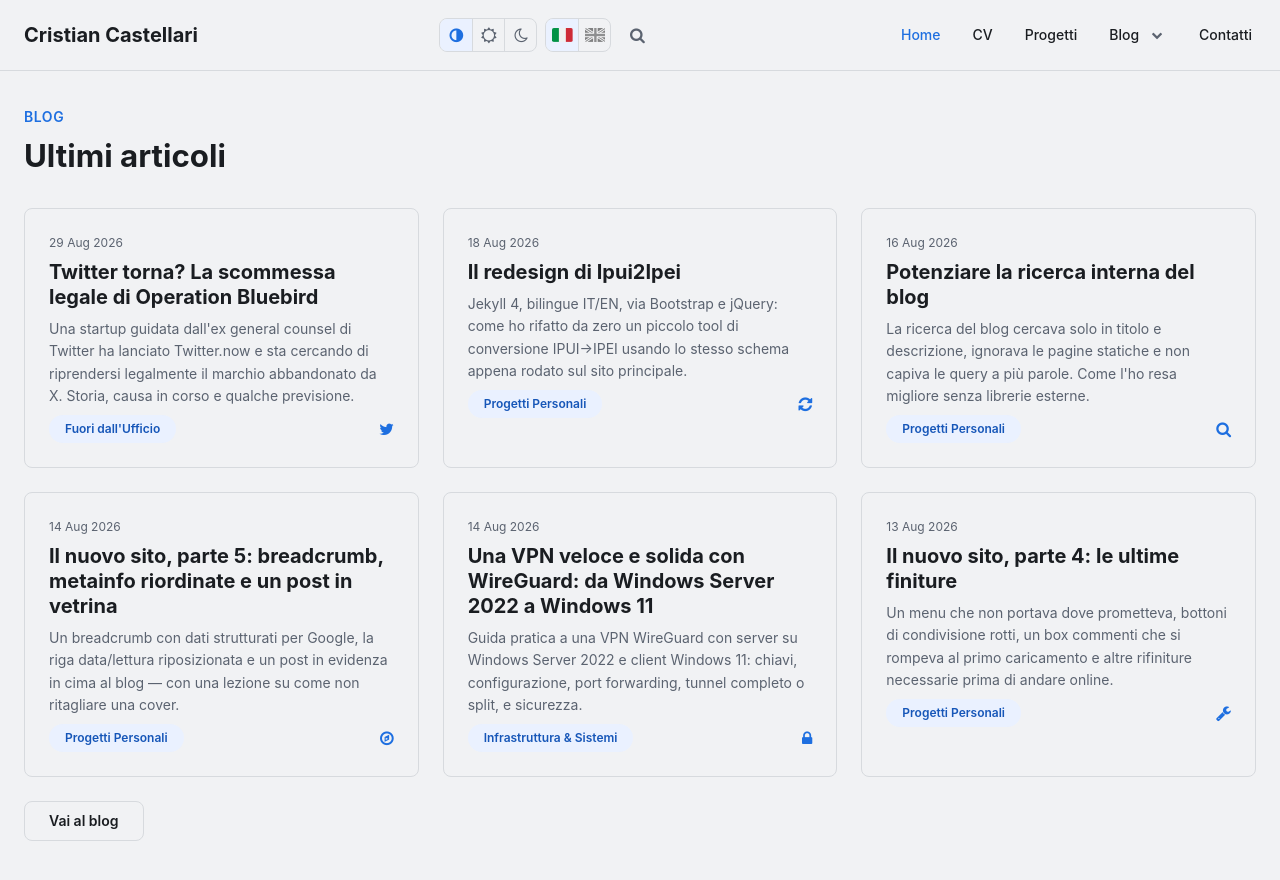
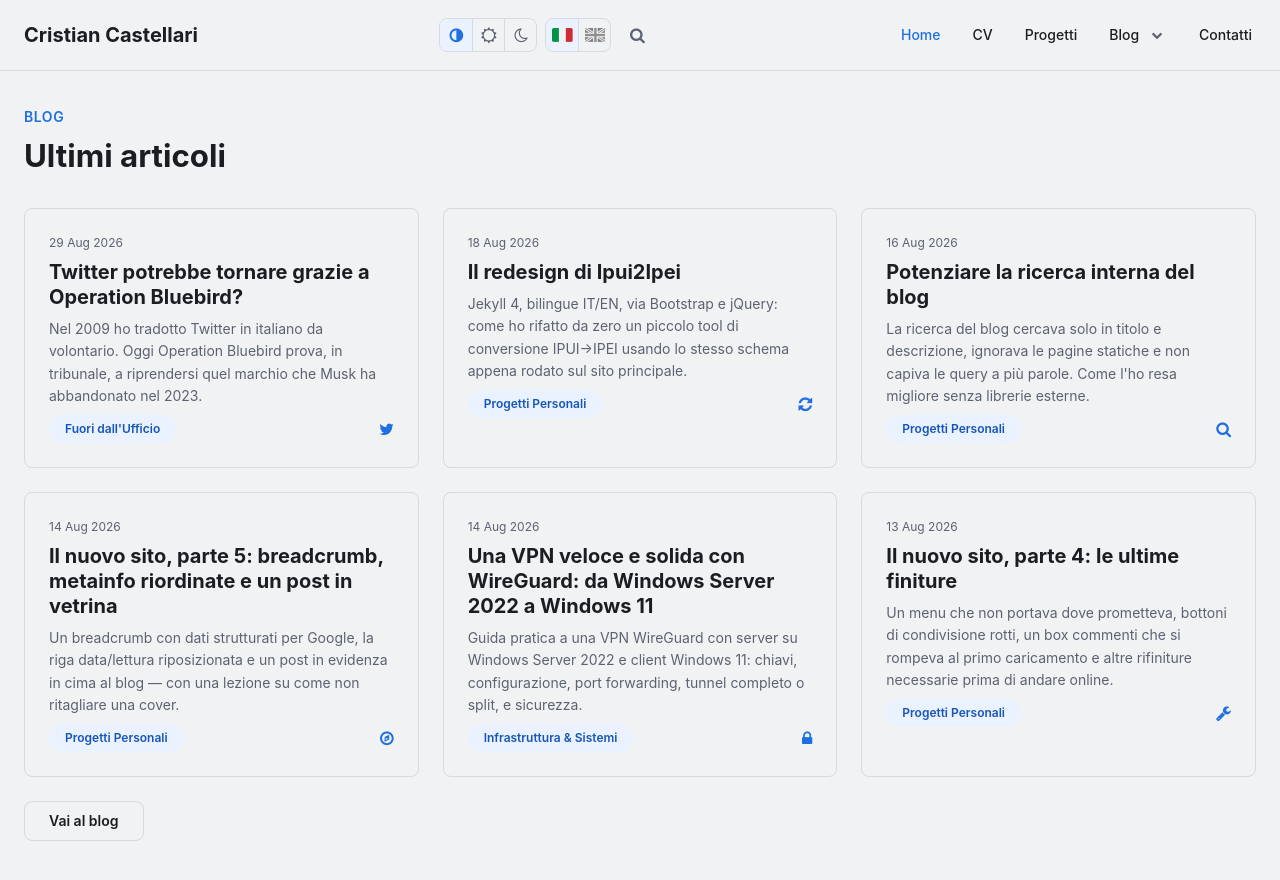
Before and after one commit to Skyflash/skyflash.github.io, a Jekyll site: the page built from it/index.html, in a window 1280 px wide and 900 px high, scrolled down 1213 px. Shown: the top 880 px of the window. Built offline with Jekyll 4.4.1, drawn with Linux system fonts in a browser that asks for light colours; comment, search, counter and statistics services are not loaded.

Commit message:
SEO: title/description del post Operation Bluebird sull'angolo personale
Su query generaliste il post non può competere con testate come
TechCrunch o Euronews, ma sul racconto personale (traduttore
volontario di Twitter nel 2009) sì.

Co-Authored-By: Claude Sonnet 5 <noreply@anthropic.com>

```diff
--- a/_posts/it/2026-08-29-twitter-torna-operation-bluebird.md
+++ b/_posts/it/2026-08-29-twitter-torna-operation-bluebird.md
@@ -1,8 +1,8 @@
 ---
-title: "Twitter torna? La scommessa legale di Operation Bluebird"
+title: "Twitter potrebbe tornare grazie a Operation Bluebird?"
 layout: post
 date: '2026-08-29 09:00:00'
-description: "Una startup guidata dall'ex general counsel di Twitter ha lanciato Twitter.now e sta cercando di riprendersi legalmente il marchio abbandonato da X. Storia, causa in corso e qualche previsione."
+description: "Nel 2009 ho tradotto Twitter in italiano da volontario. Oggi Operation Bluebird prova, in tribunale, a riprendersi quel marchio che Musk ha abbandonato nel 2023."
 intro: "Una startup fondata da un ex avvocato di Twitter sostiene che Elon Musk abbia di fatto abbandonato il marchio Twitter. Un giudice, per ora solo a voce, sembra pensarla allo stesso modo."
 image: "/static/assets/img/blog/operation-bluebird/cover.webp"
 lang: it_IT
```
